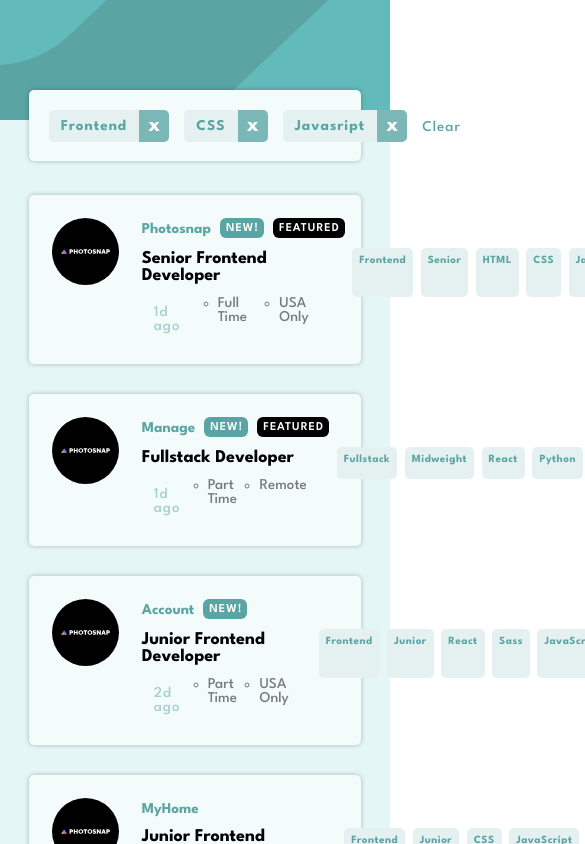
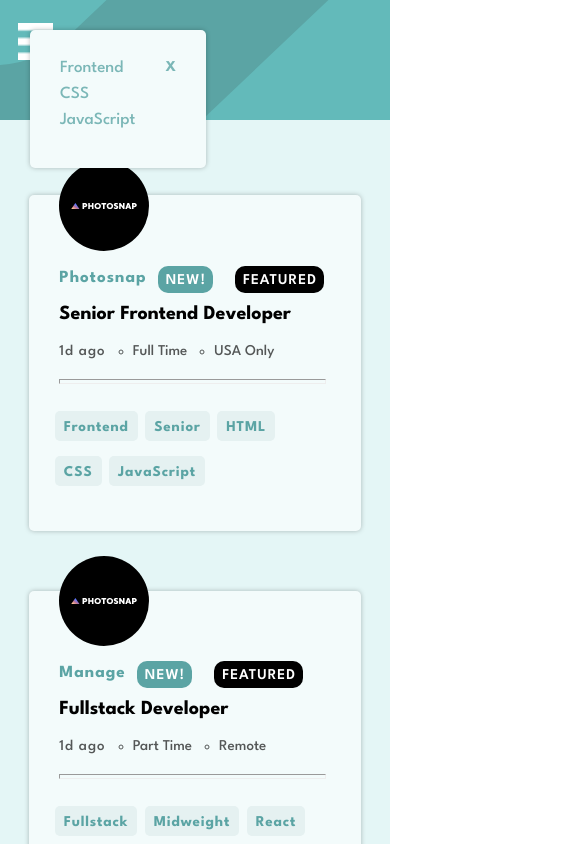
Before and after one commit to Mplusabiodun/Job-Listing-App, a React (Vite) app: page / in a window 390 px wide. Shown: the top 844 px of the page, 585 px wide, since content can reach past the window. Built offline with nearby package versions, Linux system fonts and the light colour scheme.

Commit message:
Media query for mobile

```diff
--- a/index.html
+++ b/index.html
@@ -16,13 +16,5 @@
   <body>
     <div id="root"></div>
     <script type="module" src="/src/main.jsx"></script>
-
-    <div class="attribution">
-      Challenge by
-      <a href="https://www.frontendmentor.io?ref=challenge" target="_blank"
-        >Frontend Mentor</a
-      >. Coded by
-      <a href="https://m-abiodun-fatai.netlify.app">Fatai Monsuru A</a>.
-    </div>
   </body>
 </html>
--- a/src/App.css
+++ b/src/App.css
@@ -1,3 +1,5 @@
+@import url("https://fonts.googleapis.com/css2?family=League+Spartan:wght@100..900&family=Noto+Sans+Mono:wght@100..900&display=swap");
+
 * {
   margin: 0;
   padding: 0;
--- a/src/components/Header.jsx
+++ b/src/components/Header.jsx
@@ -1,5 +1,15 @@
 import classes from "./Header.module.css";
 
+import hamburger from "../assets/images/hamburger.png";
+import Modal from "./Modal.jsx";
+
 export default function Header() {
-  return <header className={classes.header}></header>;
+  return (
+    <>
+      <header className={classes.header}>
+        <img src={hamburger} alt="hamburger" id={classes.hamburger} />
+        <Modal />
+      </header>
+    </>
+  );
 }
--- a/src/components/Header.module.css
+++ b/src/components/Header.module.css
@@ -6,4 +6,21 @@
   height: 8rem;
   width: 100%;
   background-color: hsl(180, 29%, 50%);
+  padding: 1.5rem 0 0 1.2rem;
 }
+#hamburger {
+  display: none;
+}
+/* iPad  */
+@media only screen and (max-width: 1024px) {
+}
+
+/* Mobile  */
+@media only screen and (max-width: 767px) {
+  #hamburger {
+    display: flex;
+    height: 2.5rem;
+    width: 2.3rem;
+    color: hsl(180, 52%, 97%);
+  }
+}
--- a/src/components/JobDisplay.jsx
+++ b/src/components/JobDisplay.jsx
@@ -11,6 +11,15 @@
           <JobList key={data.id} data={data} />
         ))}
       </ul>
+
+      <div className={classes.attribution}>
+        Challenge by
+        <a href="https://www.frontendmentor.io?ref=challenge" target="_blank">
+          Frontend Mentor
+        </a>
+        . Coded by
+        <a href="https://m-abiodun-fatai.netlify.app">Fatai Monsuru A</a>.
+      </div>
     </div>
   );
 }
--- a/src/components/JobDisplay.module.css
+++ b/src/components/JobDisplay.module.css
@@ -8,3 +8,20 @@
   background-color: inherit;
   width: 100%;
 }
+.attribution {
+  margin: 1rem auto;
+  text-align: center;
+  font-size: 17px;
+}
+.attribution a {
+  margin: 0 0 0 8px;
+  /*   */
+}
+@media only screen and (max-width: 767px) {
+  .container {
+    /* background-color: hsl(180, 52%, 93%);
+    width: 100%;
+    margin: 0; */
+    padding: 1rem 0;
+  }
+}
--- a/src/components/JobList.jsx
+++ b/src/components/JobList.jsx
@@ -25,6 +25,7 @@
             </ul>
           </div>
         </div>
+        <hr />
       </div>
       <ul className={classes.skills}>
         {skills.map((skill, index) => (
--- a/src/components/JobList.module.css
+++ b/src/components/JobList.module.css
@@ -1,5 +1,4 @@
 .joblist {
-  /* background-color: hsl(180, 31%, 95%); */
   background-color: hsl(180, 52%, 97%);
   box-shadow: 0px 0px 5px rgba(0, 0, 0, 0.25);
   border-radius: 5px;
@@ -64,6 +63,9 @@
 }
 .date_loaction li {
   margin-right: 2rem;
+}
+hr {
+  display: none;
 }
 .skills {
   display: flex;
@@ -132,4 +134,57 @@
 
 /* Mobile ----------- */
 @media only screen and (max-width: 767px) {
+  .joblist {
+    flex-direction: column;
+    padding: 2rem 2.3rem 2rem 2rem;
+    margin: 4rem auto;
+  }
+  .data_container {
+    flex-direction: column;
+  }
+  #image {
+    width: 6rem;
+    height: 6rem;
+    margin: -4.3rem 0 1rem 0;
+  }
+  .photo_new_feature h3 {
+    font-size: 17px;
+    letter-spacing: 1px;
+  }
+  .photo_new_feature .new,
+  .photo_new_feature .featured {
+    font-size: 15px;
+    padding: 7px 7px 6px 8px;
+    border-radius: 10px;
+    margin: 0 11px;
+  }
+  .senior {
+    font-size: 20px;
+  }
+  .date_loaction {
+    opacity: 0.65;
+  }
+  .date_loaction p {
+    margin: 0 1rem 0 -0.8rem;
+    color: black;
+  }
+  .date_loaction li {
+    margin: 0.6rem 1.8rem 0 0;
+  }
+  hr {
+    display: flex;
+    height: 5px;
+    width: 100%;
+    margin: 0.8rem 0;
+  }
+  .skills {
+    display: flex;
+    flex-wrap: wrap;
+    margin: 1rem 0 0rem -0.8rem;
+  }
+  .skills li {
+    font-size: 15px;
+    padding: 9px 9px 7px;
+    letter-spacing: 0.8px;
+  }
 }
--- /dev/null
+++ b/src/components/Modal.jsx
@@ -0,0 +1,17 @@
+import classes from "./Modal.module.css";
+
+export default function Modal() {
+  return (
+    <>
+      <div className={classes.backdrop}></div>
+      <dialog className={classes.dialog}>
+        <ul>
+          <li>Frontend</li>
+          <li>CSS</li>
+          <li>JavaScript</li>
+        </ul>
+        <p>X</p>
+      </dialog>
+    </>
+  );
+}
--- /dev/null
+++ b/src/components/Modal.module.css
@@ -0,0 +1,45 @@
+.backdrop {
+  display: none;
+}
+.dialog {
+  display: none;
+}
+@media only screen and (max-width: 767px) {
+  .backdrop {
+    position: fixed;
+    top: 0;
+    left: 0;
+    width: 100%;
+    height: 100%;
+    background-color: rgba(0, 0, 0, 0.5); /* Semi-transparent black */
+    z-index: 50; /* Ensure it appears above other content */
+  }
+  .dialog {
+    display: flex;
+    flex-direction: row;
+    /* justify-content: space-between; */
+    background-color: hsl(180, 52%, 97%);
+    box-shadow: 0px 0px 5px rgba(0, 0, 0, 0.25);
+    border-radius: 5px;
+    padding: 2rem;
+    border: none;
+    margin: -2rem 0 2rem 2rem;
+    z-index: 100; /* Ensure it appears above other content */
+  }
+  .dialog ul {
+    padding: 0;
+    margin: 0 2rem 0 0;
+  }
+  .dialog ul li {
+    list-style-type: none;
+    font-size: 17px;
+    margin-bottom: 10px;
+    font-weight: 500;
+    color: hsl(180, 29%, 60%);
+  }
+  .dialog p {
+    color: hsl(180, 29%, 60%);
+    font-weight: bold;
+    border-radius: 5px;
+  }
+}
--- a/src/components/Search.module.css
+++ b/src/components/Search.module.css
@@ -67,4 +67,7 @@
 }
 /* Mobile ----------- */
 @media only screen and (max-width: 767px) {
+  .parent {
+    display: none;
+  }
 }
```
Also changed, not shown: src/index.css (+0 -69 lines), src/assets/images/Hamburger.png (added).
